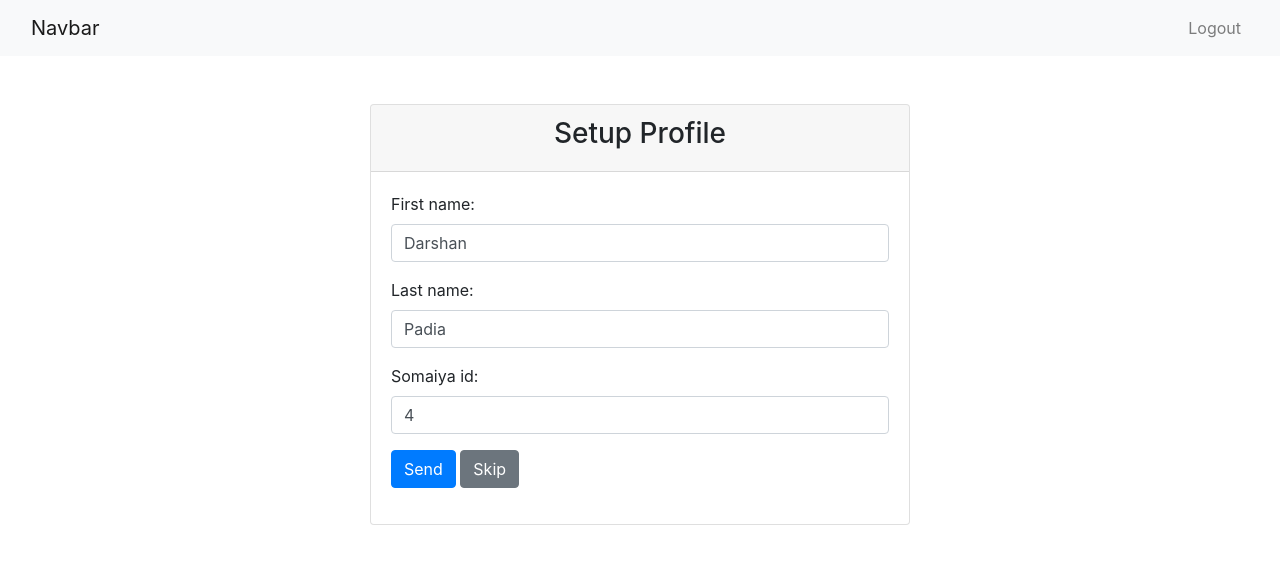
After one commit to darshanpadia/Canteen-Management-Django-WebApp, a Django app: page /users/edit-user-profile/ in a window 1280 px wide. The commit adds this page. Shown: the top 564 px of the page. Run offline with Django 4.2, Linux system fonts and the light colour scheme; a user stored in the database is signed in; some libraries are stand-ins or nearby versions.

Commit message:
Edit/Setup User Profile feature added - user autologins right after signup and gets redirected to setup profile page. - general login redirects to home page - Edit/Setup Profile page title is based on parent url user comes from. additional parameter to check this is passed using source (visible to user in url). also conditional logic is in html file, . not very efficient. might need to redo.
Additional fields added in admin panel for user creation and user display both
- additional fields added in both admin panel user listings (list_display) as well as on user creation and edit forms (add_fieldsets, fieldsets) under personal info.

```diff
--- a/canteen_management/canteen_management/settings.py
+++ b/canteen_management/canteen_management/settings.py
@@ -27,7 +27,7 @@ DEBUG = True
 
 ALLOWED_HOSTS = []
 
-# AUTH_USER_MODEL = 'users.CustomUser'
+AUTH_USER_MODEL = 'users.CustomUser'
 
 # Application definition
 
@@ -113,7 +113,7 @@ USE_I18N = True
 
 USE_TZ = True
 
-AUTH_USER_MODEL = "users.CustomUser"
+
 
 
 # Static files (CSS, JavaScript, Images)
--- a/canteen_management/templates/home.html
+++ b/canteen_management/templates/home.html
@@ -4,6 +4,7 @@
 {% block content %}
 {% if user.is_authenticated %}
     Hi {{ user.name }}!
+    <p><a href="{% url 'edit-user-profile' %}?source=home">Edit Profile</a></p>
     <p><a href="{% url 'logout' %}">Log Out</a></p>
     <p><a href="">Reset Password</a></p>
 {% else %}
--- /dev/null
+++ b/canteen_management/templates/registration/edit_user_profile.html
@@ -0,0 +1,48 @@
+{% extends "base.html" %}
+{% load static %}
+
+
+{% block content %}
+
+<div class="container mt-5">
+    <div class="row justify-content-center">
+        <div class="col-md-6">
+            <div class="card">
+                <div class="card-header">
+                  {% if request.GET.source == 'home' %}
+                      <h3 class="text-center">Edit Profile</h3>
+                  {% else %}
+                      <h3 class="text-center">Setup Profile</h3>
+                  {% endif %}
+                </div>
+                <div class="card-body">
+                  <form method="POST" action="" enctype="multipart/form-data">
+                    {% csrf_token %}
+                    {% for field in form %}
+                      <p>
+                        {{ field.label_tag }}<br>
+                        {{ field }}
+                        <!-- {% if field.help_text %}
+                          <small style="color: grey">{{ field.help_text }}</small>
+                        {% endif %} -->
+                        {% for error in field.errors %}
+                          <p style="color: red">{{ error }}</p>
+                        {% endfor %}
+                      </p>
+                    {% endfor %}
+                    <div class="form-buttons ">
+						            <input type="submit" value="Send" class="btn btn-primary">
+                        {% if request.GET.source == 'home' %}
+                              <a href="{%url 'login' %}"  class="btn btn-secondary"  role="button">Cancel</a>
+                        {% else %}
+                              <a href="{%url 'login' %}"  class="btn btn-secondary"  role="button">Skip</a>
+                        {% endif %}
+                    </div>
+                  </form>
+                </div>
+            </div>
+        </div>
+    </div>
+</div>
+
+{% endblock %}
--- a/canteen_management/users/forms.py
+++ b/canteen_management/users/forms.py
@@ -8,6 +8,8 @@ from django.contrib.auth import get_user_model
 from django.conf import settings
 
 from django.core.exceptions import ValidationError
+
+from django.forms import ModelForm
 
 class CustomUserCreationForm(UserCreationForm):
 
@@ -38,8 +40,17 @@ class CustomSignUpForm(UserCreationForm):
     #     return get_user_model
 
 
+class EditProfileForm(ModelForm):
+    first_name = forms.CharField(max_length=30, widget=forms.TextInput(attrs={'placeholder' :'Enter your first name', 'style': 'width: 100%;', 'class': 'form-control'}))
+    last_name = forms.CharField(max_length=30, widget=forms.TextInput(attrs={'placeholder' :'Enter your last name', 'style': 'width: 100%;', 'class': 'form-control'}))
+    somaiya_id = forms.CharField(max_length=30, widget=forms.TextInput(attrs={'placeholder' :'Enter your Somaiya ID', 'style': 'width: 100%;', 'class': 'form-control'}))
+
+    class Meta:
+        model = get_user_model()
+        fields = ('first_name', 'last_name', 'somaiya_id')
+
 class CustomLoginForm(AuthenticationForm):
-    username = forms.CharField(
+    username = forms.EmailField(
         max_length=100,
         required=True,
         widget=forms.TextInput(
@@ -54,7 +65,7 @@ class CustomLoginForm(AuthenticationForm):
     )
     password = forms.CharField(
         required=True,
-        widget=forms.TextInput(
+        widget=forms.PasswordInput(
             attrs={
                 "class": "form-control",
                 "type": "password",
--- a/canteen_management/users/models.py
+++ b/canteen_management/users/models.py
@@ -10,7 +10,9 @@ class CustomUser(AbstractBaseUser, PermissionsMixin):
     is_staff = models.BooleanField(default=False)
     is_active = models.BooleanField(default=True)
     date = models.DateTimeField(default=timezone.now)
-
+    first_name = models.CharField(_('first name'), max_length=30, blank=True)
+    last_name = models.CharField(_('last name'), max_length=30, blank=True)
+    somaiya_id = models.CharField(_('somaiya id'),unique=True, max_length=10, blank=True, null=True, default=None)
     USERNAME_FIELD = 'email'
     REQUIRED_FIELDS = []
 
@@ -18,3 +20,7 @@ class CustomUser(AbstractBaseUser, PermissionsMixin):
 
     def __str__(self):
         return self.email
+
+    def save(self, **kwargs):
+        self.somaiya_id = self.somaiya_id or None
+        super().save(**kwargs)
--- a/canteen_management/users/tests.py
+++ b/canteen_management/users/tests.py
@@ -24,6 +24,11 @@ class UsersManagersTests(TestCase):
         with self.assertRaises(ValueError):
             User.objects.create_user(email="", password="foo")
 
+    def test_get_user(self):
+        User = get_user_model()
+        users = User.objects.all()
+        print(users)
+
     def test_create_superuser(self):
         User = get_user_model()
         admin_user = User.objects.create_superuser(email="super@user.com", password="foo")
--- a/canteen_management/users/urls.py
+++ b/canteen_management/users/urls.py
@@ -1,6 +1,12 @@
 from django.urls import path
 
-from .views import CustomSignUpView, CustomLoginView, CustomPasswordResetView, CustomPasswordResetConfirmView
+from .views import (
+    CustomSignUpView,
+    CustomLoginView,
+    CustomPasswordResetView,
+    CustomPasswordResetConfirmView,
+    EditUserProfileView
+)
 
 from django.contrib.auth import views as auth_views
 
@@ -14,6 +20,7 @@ from django.contrib.auth.views import (
 
 urlpatterns = [
     path('signup/', CustomSignUpView.as_view(), name='signup'),
+    path('edit-user-profile/', EditUserProfileView.as_view(), name='edit-user-profile'),
     path('login/', CustomLoginView.as_view(), name='login'),
     path('logout/', auth_views.LogoutView.as_view(next_page='/users/login'), name='logout'),
     path('password-reset/', CustomPasswordResetView.as_view(),name='password-reset'),
--- a/canteen_management/users/views.py
+++ b/canteen_management/users/views.py
@@ -3,15 +3,36 @@ from django.views import generic
 from django.urls import reverse_lazy
 from django.contrib.auth import login, logout, authenticate
 from django.contrib.auth.views import LoginView, PasswordResetView, PasswordResetConfirmView
+from django.views.generic.edit import UpdateView
+from django.contrib.auth import get_user_model
+from django.contrib.auth.decorators import login_required
+from django.contrib.auth.mixins import LoginRequiredMixin
 
-from users.forms import CustomSignUpForm, CustomLoginForm, CustomPasswordResetForm, CustomPasswordResetConfirmForm
+from users.forms import CustomSignUpForm, CustomLoginForm, CustomPasswordResetForm, CustomPasswordResetConfirmForm, EditProfileForm
 
 
 # Create your views here.
 
+
+
+class EditUserProfileView(LoginRequiredMixin, UpdateView):
+    # model = get_user_model()
+    form_class = EditProfileForm
+    template_name = "registration/edit_user_profile.html"
+    success_url = reverse_lazy("home")
+
+    def get_object(self, queryset=None):
+        """
+        Returns the request's user.
+        """
+        return self.request.user
+
+    # Then (unrelated, but for security)
+    # dispatch = login_required(UpdateView.dispatch)
+
 class CustomSignUpView(generic.CreateView):
     form_class = CustomSignUpForm #We're subclassing the generic class-based view CreateView in our SignUp class. We specify using the built-in UserCreationForm
-    success_url = reverse_lazy("home") #to redirect the user to the home page upon successful registration.
+    success_url = reverse_lazy("edit-user-profile")
     template_name = "registration/signup.html"
 
     # To autologin after successful signup
```
Also changed, not shown: canteen_management/users/admin.py (+4 -3 lines), canteen_management/db.sqlite3, canteen_management/users/migrations/0002_customuser_first_name_customuser_last_name_and_more.py (added).
